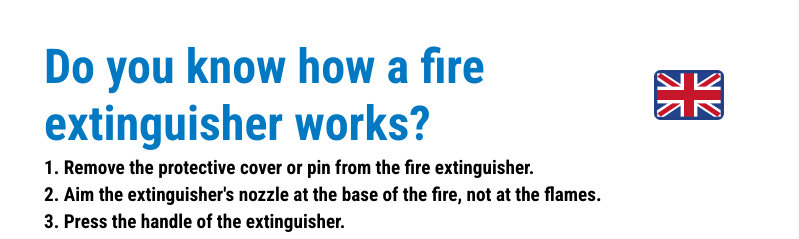
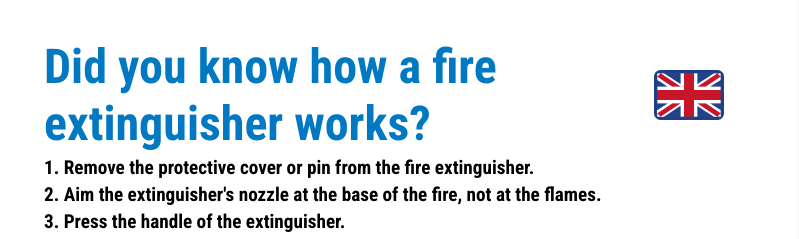
Before and after one commit to LifeofSanteri/hh-turva, a plain HTML site: page index.html in a window 1280 px wide. Shown: the part 304-543 px from the top of the page, 0-799 px from the left. Drawn offline with Linux system fonts and the light colour scheme.

Commit message:
Update index.html

```diff
--- a/index.html
+++ b/index.html
@@ -25,7 +25,7 @@
             </div>
             <div class="box box2">
                 <div class="header">
-                    <h1>Do you know how a fire extinguisher works?</h1>
+                    <h1>Did you know how a fire extinguisher works?</h1>
                     <img src="images/GB.png" alt="great britain flag">
                 </div>
                 <div class="instructions">
```
